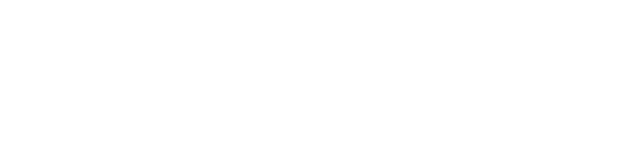
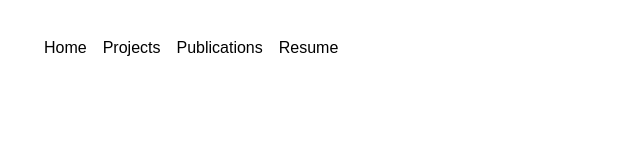
Before and after one commit to shareen-mahmud/my-website, a plain HTML site: page index.html in a window 1280 px wide. Shown: the whole page, without its empty margins (0-640 px from the left). Drawn offline with Linux system fonts and the light colour scheme.

Commit message:
Add navbar

```diff
--- /dev/null
+++ b/assets/css/custom.css
@@ -0,0 +1,15 @@
+a {
+    color: black;
+}
+
+a:hover {
+    color: #ff848c;
+}
+
+.navbar.navbar-expand-sm {
+    background-color: #ffffff;
+    font-family: apercu, sans-serif;
+    font-weight: 500;
+    margin-top: 20px;
+    margin-left: 20px;
+}
--- a/index.html
+++ b/index.html
@@ -4,11 +4,32 @@
     <title>Shareen Mahmud</title>
     <!-- Twitter Bootstrap for layout-->
     <link rel="stylesheet" href="assets/css/lib/bootstrap.min.css">
+    <link rel="stylesheet" href="assets/css/custom.css">
     <!-- jQuery for DOM manipulation -->
     <script src="assets/js/lib/jquery-3.4.1.min.js"></script>
     <script src="assets/js/lib/bootstrap.bundle.min.js"></script>
 </head>
 <body>
-
+<nav class="navbar navbar-expand-sm">
+    <button class="navbar-toggler" type="button" data-toggle="collapse" data-target="#navbar-list-2" aria-controls="navbarNav" aria-expanded="false" aria-label="Toggle navigation">
+        <span class="navbar-toggler-icon"></span>
+    </button>
+    <div class="collapse navbar-collapse" id="navbar-list-2">
+        <ul class="navbar-nav">
+            <li class="nav-item active">
+                <a class="nav-link" href="#">Home</a>
+            </li>
+            <li class="nav-item">
+                <a class="nav-link" href="#">Projects</a>
+            </li>
+            <li class="nav-item">
+                <a class="nav-link" href="#">Publications</a>
+            </li>
+            <li class="nav-item">
+                <a class="nav-link" href="#">Resume</a>
+            </li>
+        </ul>
+    </div>
+</nav>
 </body>
 </html>
```
